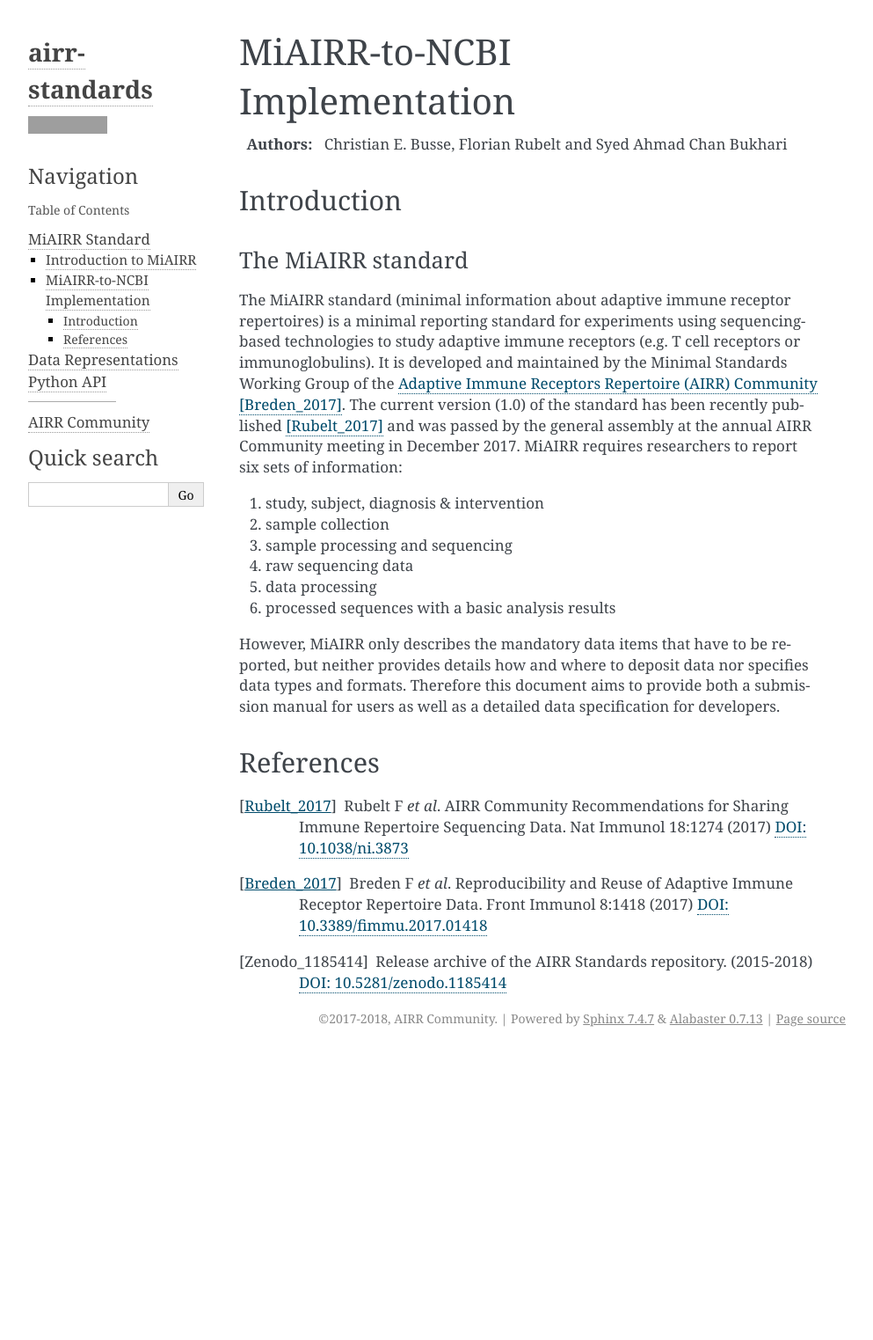
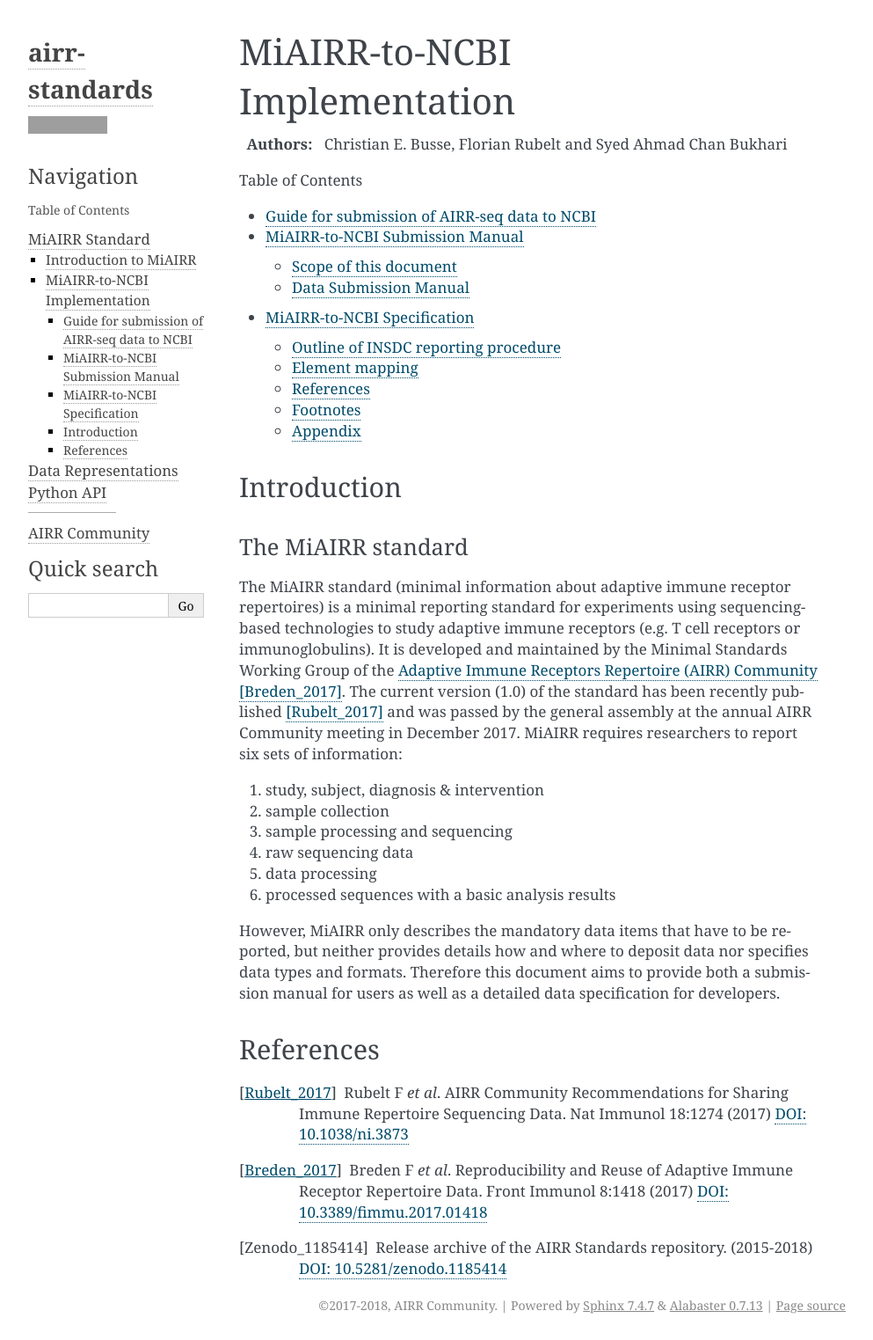
Before and after one commit to airr-community/airr-standards, a Sphinx documentation site: the page built from docs/miairr/miairr_ncbi_overview.rst, in a window 1280 px wide. Shown: the whole page at 88% size, without its empty margins (148-1141 px from the left). Built offline with Sphinx 7.4.7, drawn with Linux system fonts in a browser that asks for light colours; pages that are not in the unit, such as notebooks, are missing from menus; before the commit the page ends 1197 px from its top, so only the background shows below that; some of the changed lines change nothing that is shown; grey boxes are pictures that could not be loaded.

Commit message:
Oops. Was fine before.

```diff
--- a/docs/miairr/miairr_ncbi_overview.rst
+++ b/docs/miairr/miairr_ncbi_overview.rst
@@ -4,7 +4,7 @@ MiAIRR-to-NCBI Implementation
 
 :Authors: Christian E. Busse, Florian Rubelt and Syed Ahmad Chan Bukhari
 
-.. toctree:
+.. toctree::
    :maxdepth: 2
    :caption: Table of Contents
 
```
